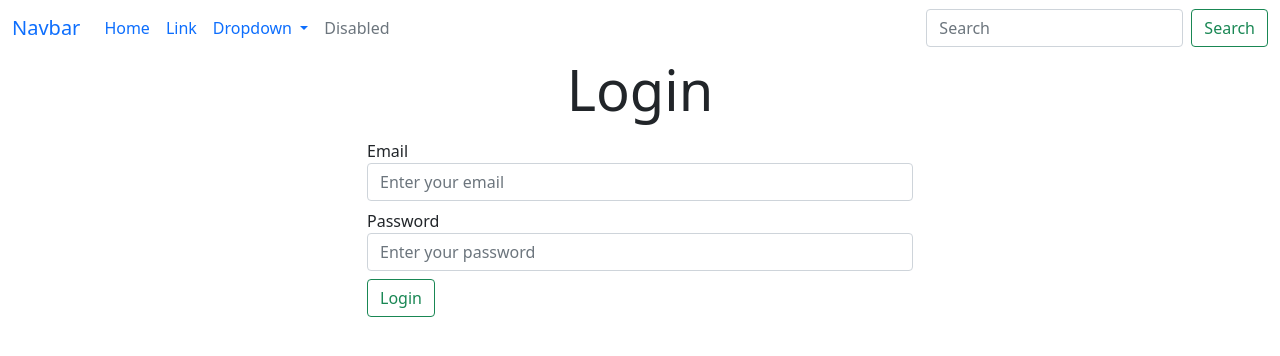
After one commit to dmytro-dexter/Movie-TV-Show-Tracker, a FastAPI app: page /auth/login in a window 1280 px wide. The commit adds this page. Shown: the top 356 px of the page. Run offline with FastAPI, Linux system fonts and the light colour scheme.

Commit message:
Add register and login functionality

```diff
--- /dev/null
+++ b/src/templates/auth/login.html
@@ -0,0 +1,36 @@
+{% extends "base.html" %}
+
+
+{% block title %}
+<title>Login</title>
+{% endblock %}
+
+
+{% block content %}
+
+{% for error in errors %}
+<div class="alert alert-danger">
+    <li>{{error}}</li>
+</div>
+{% endfor %}
+
+<div class="container">
+    <div class="text-center display-4">Login</div>
+    <div class="row mt-3 mb-5">
+        <div class="col-3"></div>
+        <div class="col-6">
+            <form method="POST">
+                <label>Email</label>
+                <input type="email" required  class="form-control mb-2" name="email" value="{{email}}" placeholder="Enter your email">
+
+                <label>Password</label>
+                <input type="password" required placeholder="Enter your password" value="{{password}}" name="password" class="form-control mb-2">
+
+                <button type="submit" class="btn btn-outline-success">Login</button>
+            </form>
+        </div>
+        <div class="col-3"></div>
+    </div>
+</div>
+
+{% endblock %}
```
Also changed, not shown: src/apps/v1/route_login.py (+25 -1 lines), src/templates/components/alert.html (+5 -10 lines).
